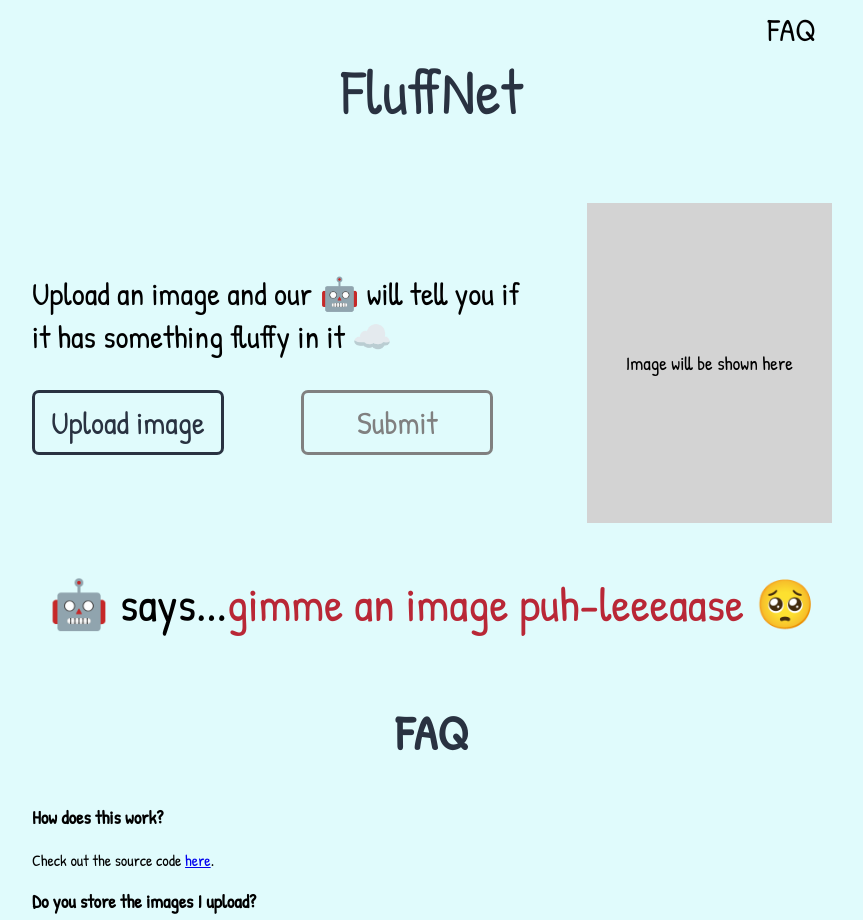
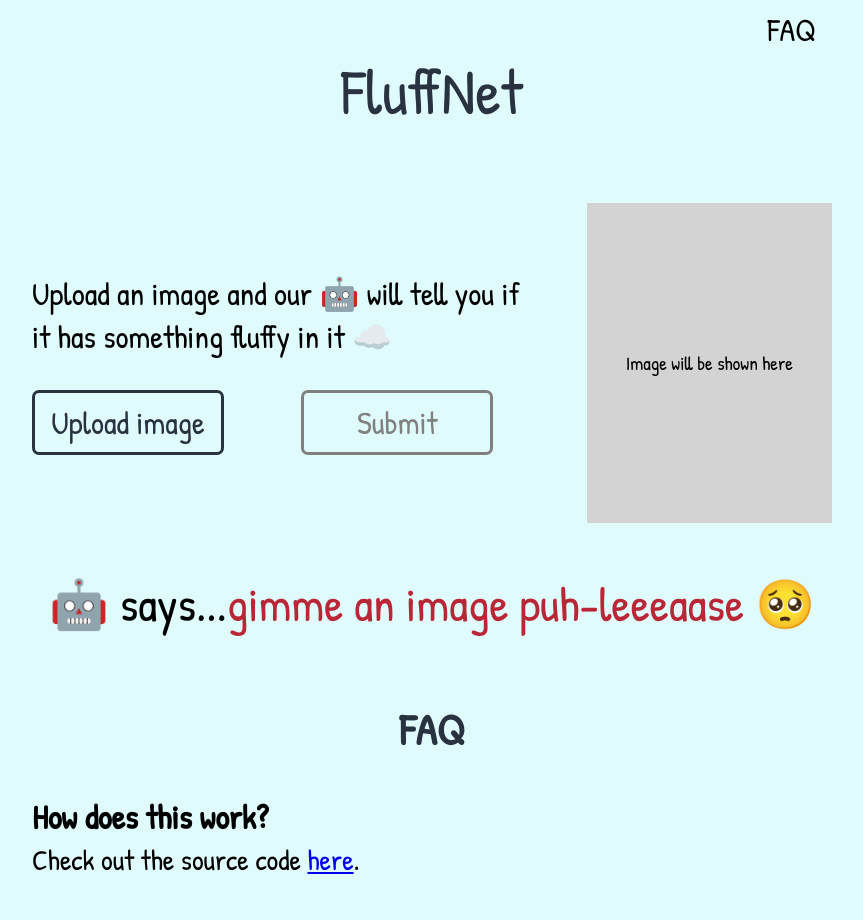
Before and after one commit to mihailthebuilder/fluffnet-front, a React (Create React App) app: page / in a window 1280 px wide. Shown: the top 920 px of the page, without its empty margins (208-1071 px from the left). Built offline with nearby package versions, Linux system fonts and the light colour scheme.

Commit message:
finished styling faq

```diff
--- a/src/App.scss
+++ b/src/App.scss
@@ -128,10 +128,19 @@ h1 {
 
 #faq {
   margin-top: 4rem;
+  font-size: 1.8rem;
+
   h2 {
-    font-size: 3rem;
     text-align: center;
     color: $gunmetal;
+  }
+
+  h3 {
+    margin-bottom: 0;
+  }
+
+  p {
+    margin-top: 0;
   }
 }
 
```
